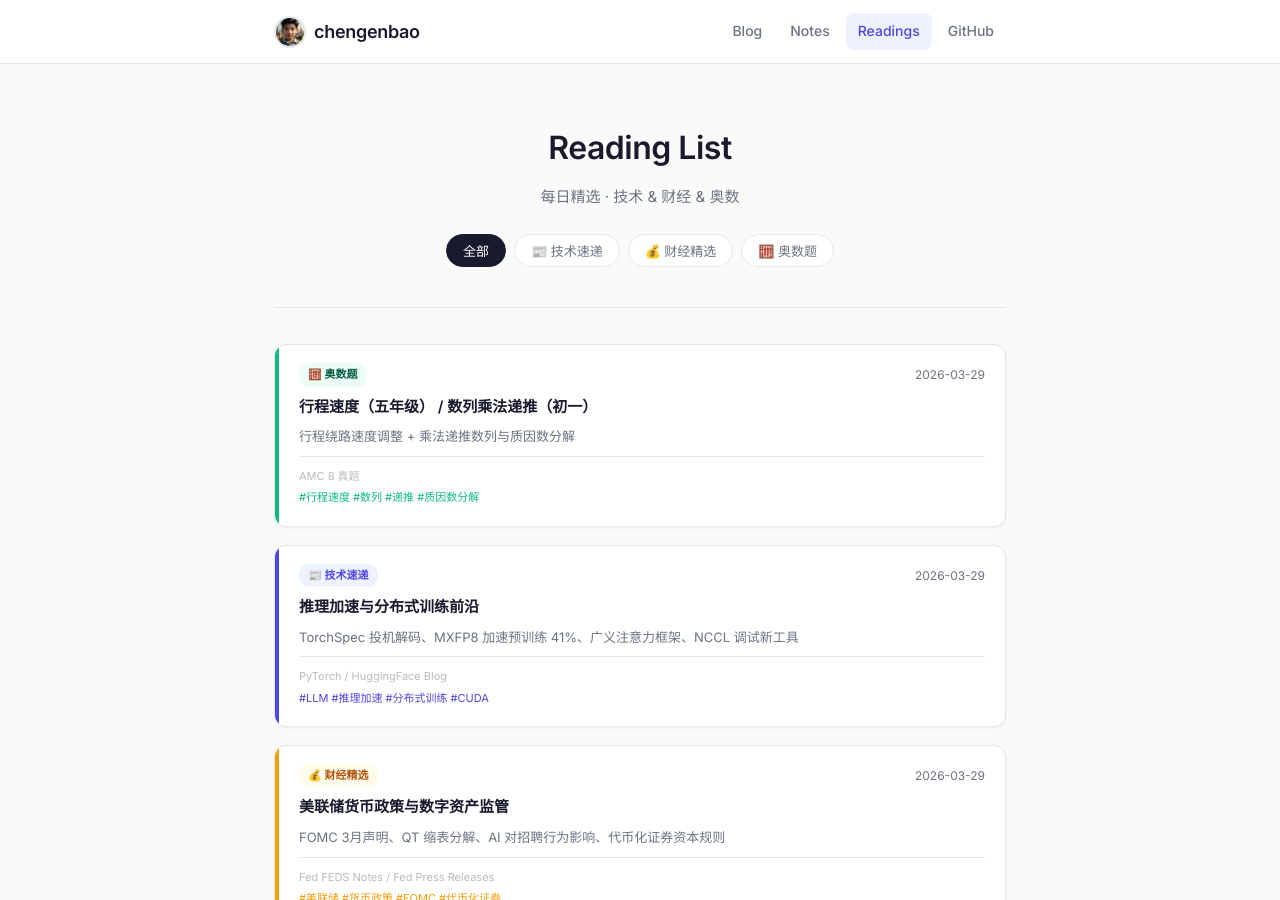
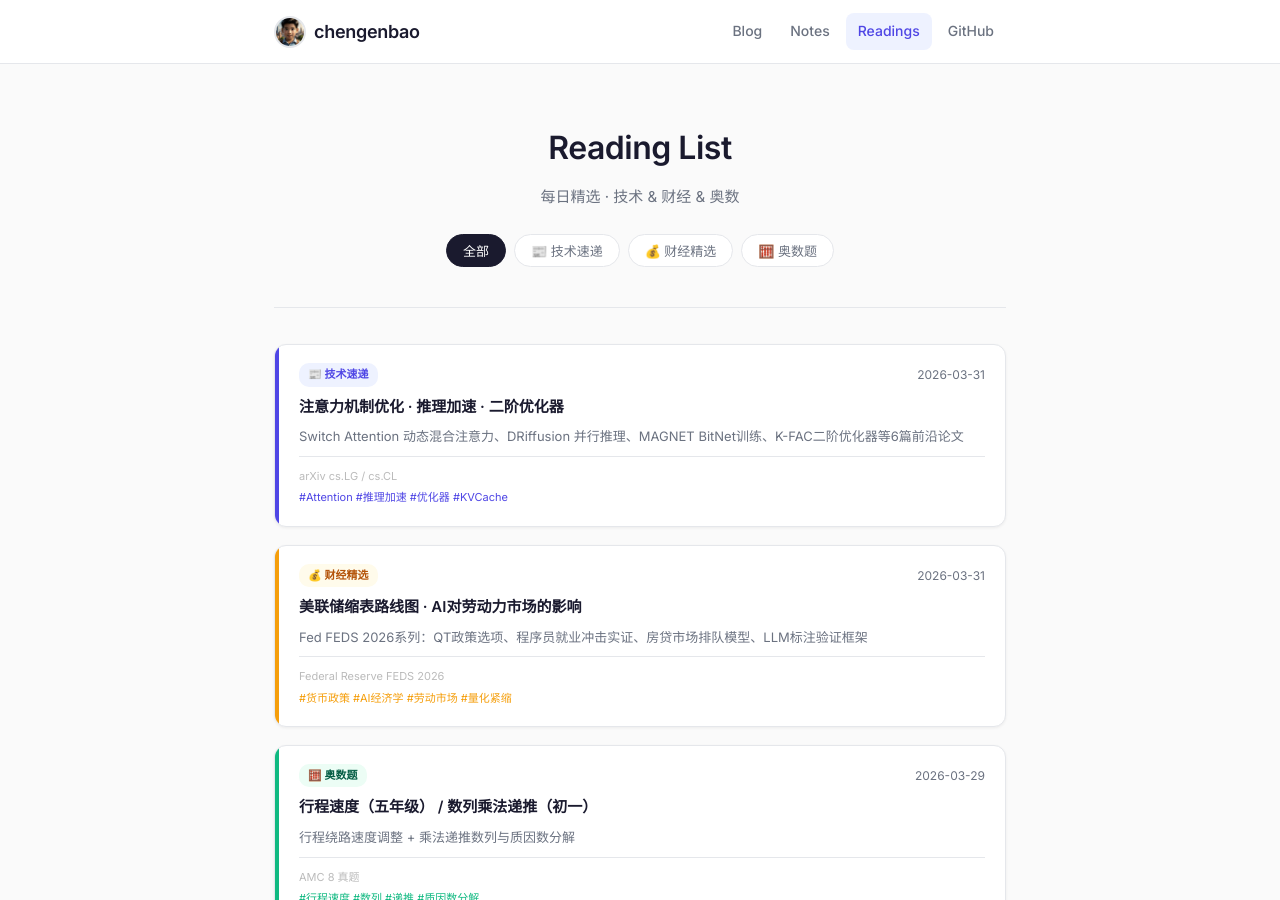
Before and after one commit to chengenbao/chengenbao.github.io, a Jekyll site: the page built from reading-list/index.md, in a window 1280 px wide and 900 px high. Built offline with Jekyll 4.4.1, drawn with Linux system fonts in a browser that asks for light colours.

Commit message:
Add reading list cards 2026-03-31

```diff
--- a/reading-list/index.md
+++ b/reading-list/index.md
@@ -18,6 +18,36 @@
   </div>
 
   <div class="rl-grid">
+<a class="rl-card tech" href="/reading-list/2026-03-31-tech-daily/">
+  <div class="rl-accent"></div>
+  <div class="rl-body">
+    <div class="rl-top">
+      <span class="rl-badge tech">📰 技术速递</span>
+      <time>2026-03-31</time>
+    </div>
+    <h2>注意力机制优化 · 推理加速 · 二阶优化器</h2>
+    <p>Switch Attention 动态混合注意力、DRiffusion 并行推理、MAGNET BitNet训练、K-FAC二阶优化器等6篇前沿论文</p>
+    <div class="rl-meta">
+      <span class="rl-source">arXiv cs.LG / cs.CL</span>
+      <span class="rl-tags">#Attention #推理加速 #优化器 #KVCache</span>
+    </div>
+  </div>
+</a>
+<a class="rl-card finance" href="/reading-list/2026-03-31-finance-daily/">
+  <div class="rl-accent"></div>
+  <div class="rl-body">
+    <div class="rl-top">
+      <span class="rl-badge finance">💰 财经精选</span>
+      <time>2026-03-31</time>
+    </div>
+    <h2>美联储缩表路线图 · AI对劳动力市场的影响</h2>
+    <p>Fed FEDS 2026系列：QT政策选项、程序员就业冲击实证、房贷市场排队模型、LLM标注验证框架</p>
+    <div class="rl-meta">
+      <span class="rl-source">Federal Reserve FEDS 2026</span>
+      <span class="rl-tags">#货币政策 #AI经济学 #劳动市场 #量化紧缩</span>
+    </div>
+  </div>
+</a>
 <a class="rl-card math" href="/reading-list/2026-03-29-math/">
   <div class="rl-accent"></div>
   <div class="rl-body">
```
